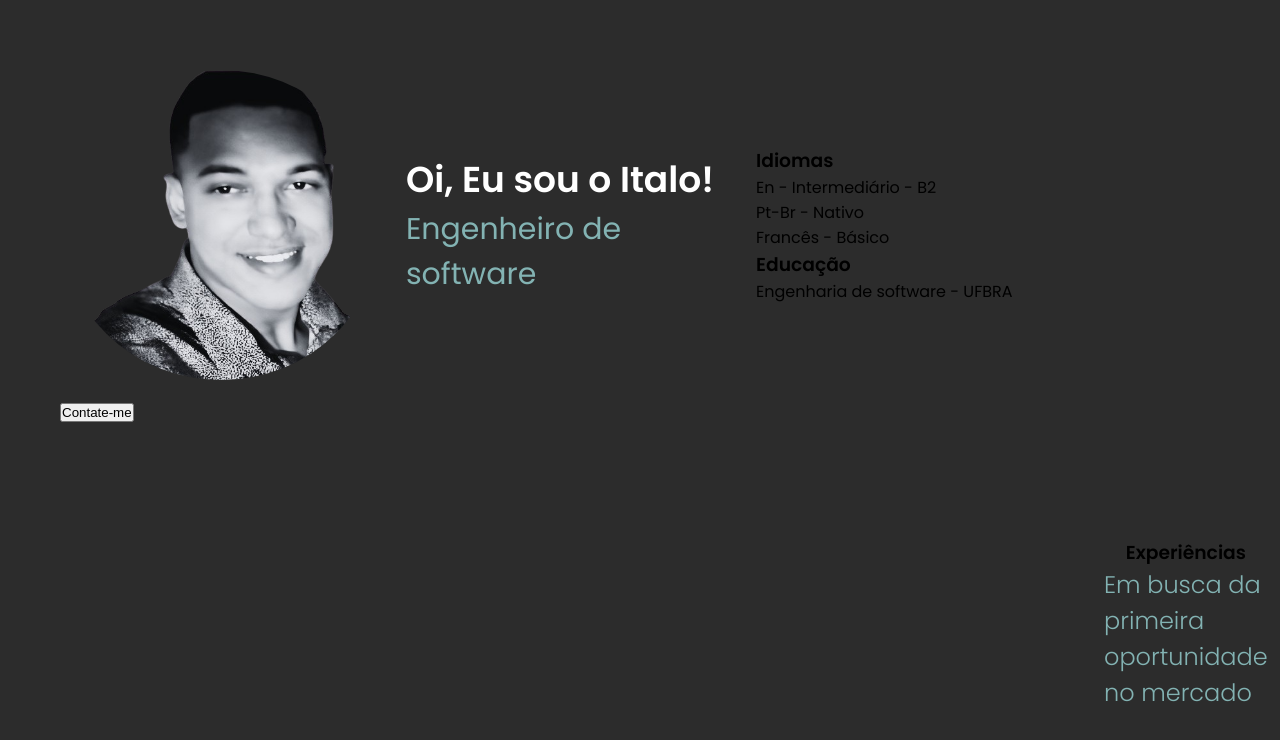
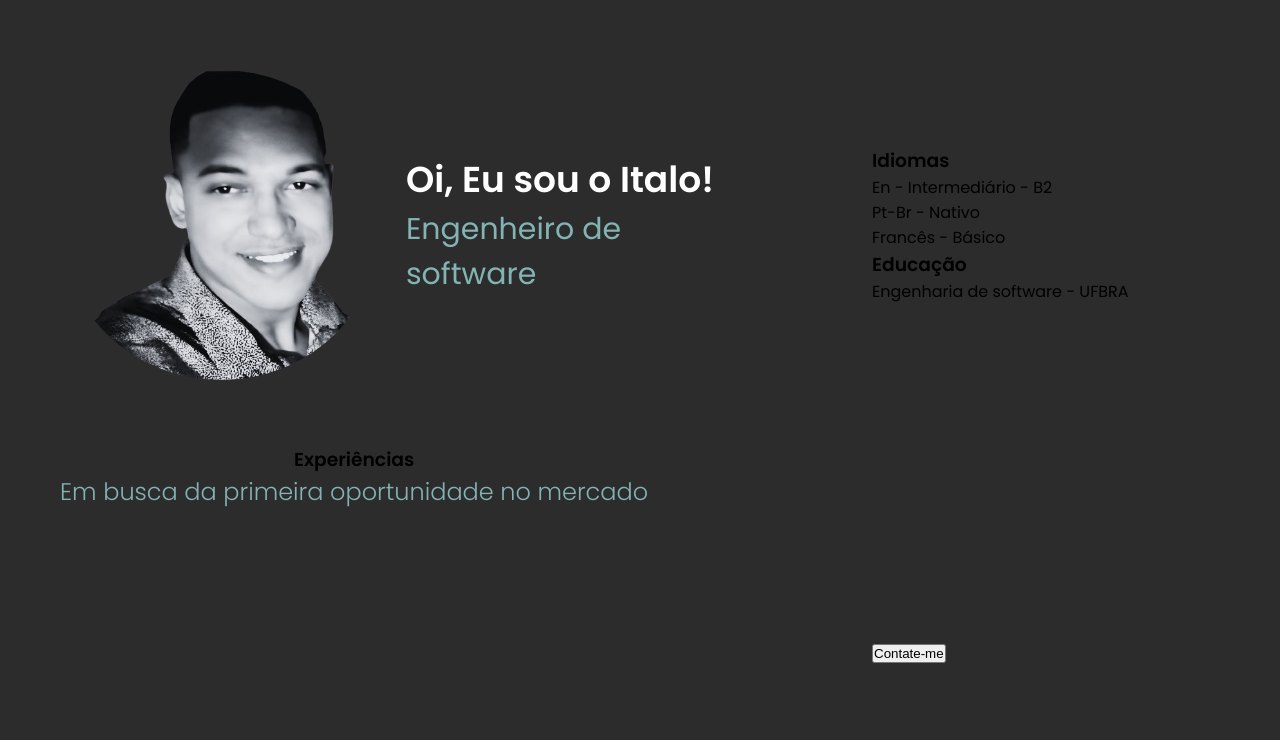
Before and after one commit to itaLoopCode/Meu-Portifolio, a Next.js app: page / in a window 1280 px wide. Shown: the top 740 px of the page. Built offline with nearby package versions, Linux system fonts and the light colour scheme.

Commit message:
commited

```diff
--- a/src/components/experience/experience.scss
+++ b/src/components/experience/experience.scss
@@ -1,5 +1,5 @@
 .experience {
-  grid-area: exeperience;
+  grid-area: experience;
 
   display: flex;
   flex-direction: column;
--- a/src/components/styles/home.scss
+++ b/src/components/styles/home.scss
@@ -2,11 +2,12 @@
   justify-content: center;
   padding: 40px 32px;
   display: grid;
-  grid-template-rows: reapet(3, auto);
+  grid-template-rows: reapet(4, auto);
   grid-template-areas:
     "header"
-    "experience "
-    "buttons ";
+    "buttons"
+    "experience"
+    "info ";
 }
 
 @media (min-width: 768px) {
@@ -18,5 +19,8 @@
     align-items: center;
     justify-items: start;
     justify-content: space-between;
+    grid-template-areas:
+    "header info"
+    "experience buttons";
   }
 }
```
